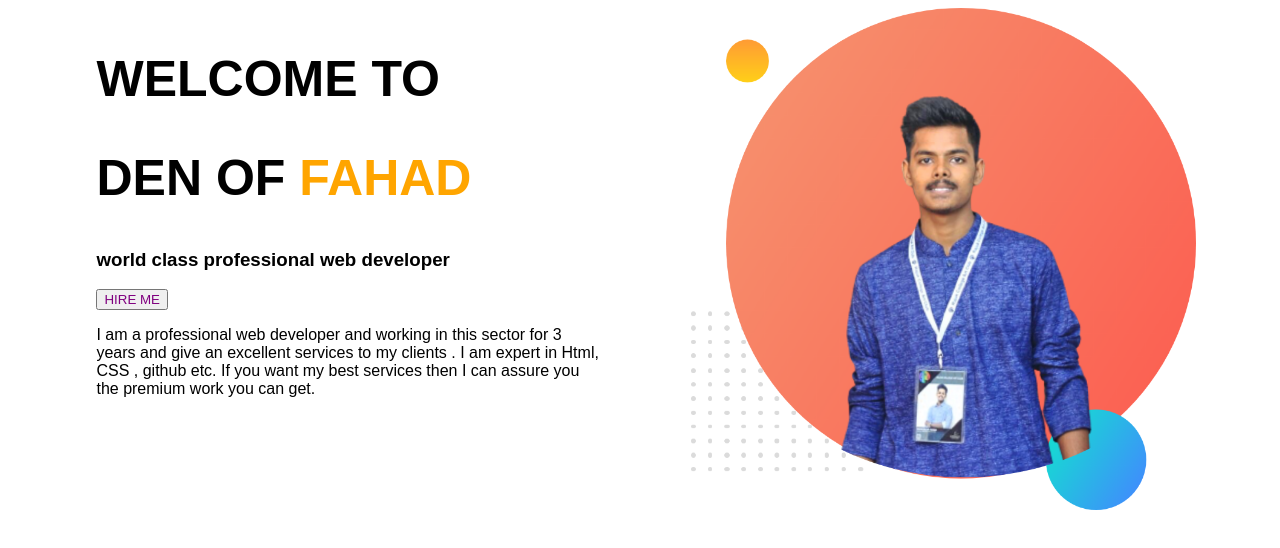
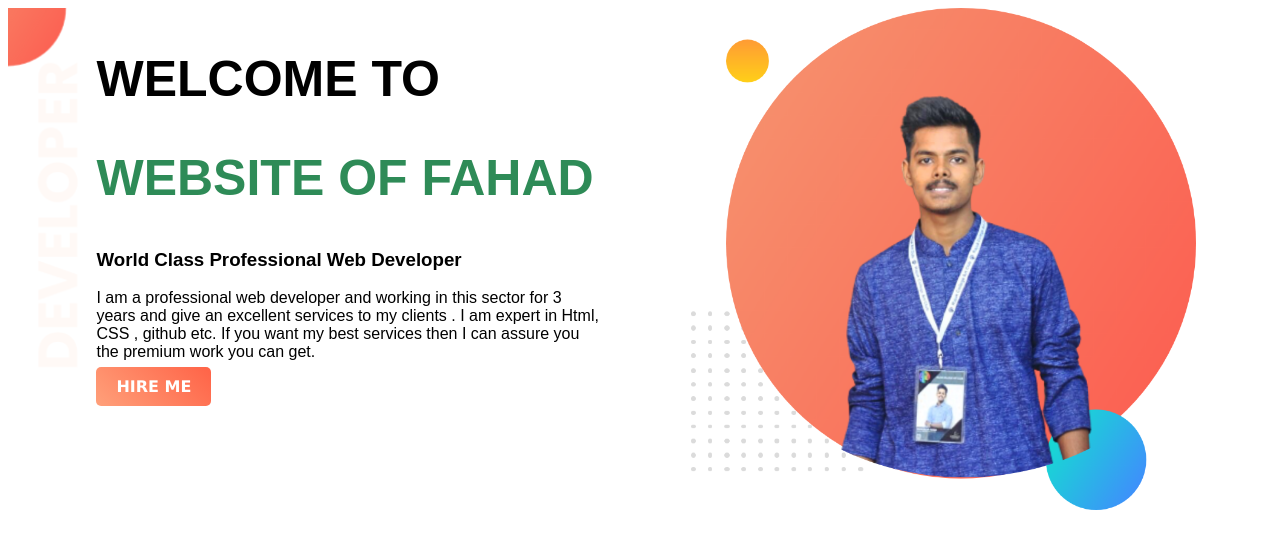
Before and after one commit to FAHADxWEBDEVELOPER/we-portfolio, a plain HTML site: page index.html in a window 1280 px wide. Drawn offline with Linux system fonts and the light colour scheme; a web font is replaced by a local one.

Commit message:
section 1

```diff
--- a/index.html
+++ b/index.html
@@ -11,14 +11,13 @@
 
 </head>
 <body>
-    <section>
+    <section class="top-banner">
         <div class="half-width">
             <h1>WELCOME TO</h1>
-            <h1> DEN OF <span class="name-highlight">FAHAD</span></h1>
-            <h3>world class professional web developer</h3>
-            <button class="hire">HIRE ME </button>
+            <h1> <span class="name-highlight">WEBSITE OF FAHAD</span></h1>
+            <h3>World Class Professional Web Developer</h3>
             <p>I am a professional web developer and working in this sector for 3 years and give an excellent services to my clients . I am expert in Html, CSS , github etc. If you want my best services then I can assure you the premium work you can get.</p>
-
+            <a class="link-button" target="_blank" href="https://www.linkedin.com/in/mainuddin-fahad-25a283202/">HIRE ME </a>
         </div>
         <div class="half-width">
             <img src="images/my-bg.png" alt="">
--- a/style.css
+++ b/style.css
@@ -1,11 +1,12 @@
 body{
+
     font-family: 'IBM Plex Sans KR', sans-serif;
 }
 h1{
     font-size: 50px;
 }
 .name-highlight{
-    color: orange;
+    color: seagreen;
 }
 .hire{
     color: purple;
@@ -19,3 +20,19 @@ h1{
 .half-width img{
     width: 100%;
 }
+.top-banner{
+    background-image: url("images/top-banner.png");
+    background-repeat: no-repeat;
+}
+section{
+    height: 500px;
+}
+.link-button{
+    text-decoration: none;
+    background-image: linear-gradient(45deg, lightsalmon,tomato);
+    padding: 10px 20px;
+    border-radius: 5px;
+    color: white;
+    font-weight: bold;
+    font-family: 'Lucida Sans', 'Lucida Sans Regular', 'Lucida Grande', 'Lucida Sans Unicode', Geneva, Verdana, sans-serif;
+}
```
